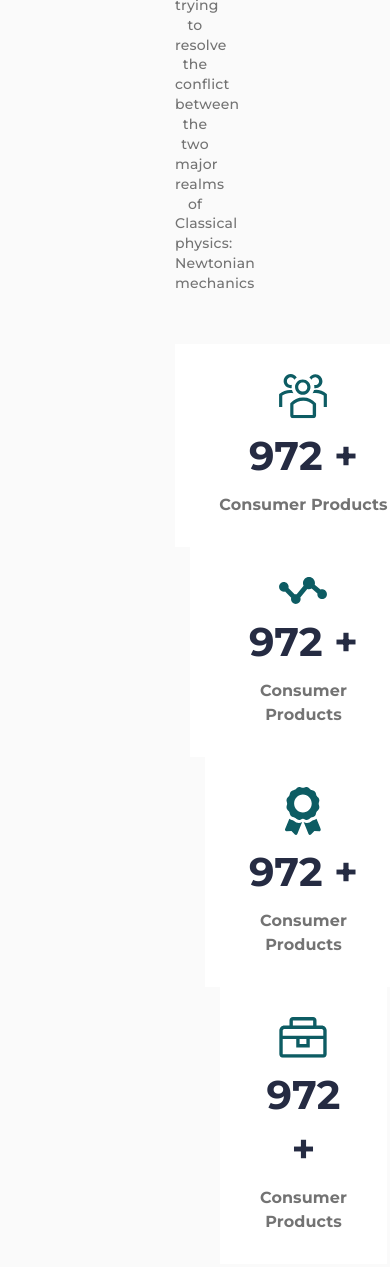
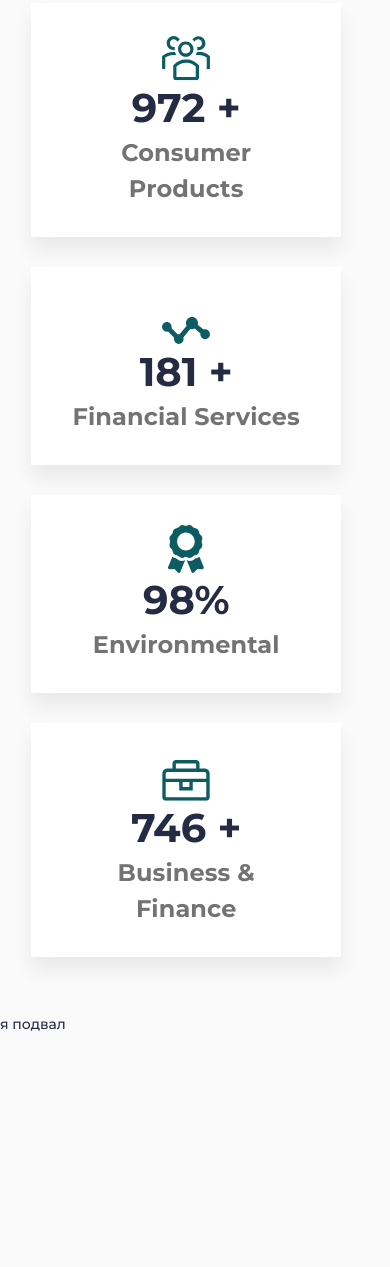
Before and after one commit to BeniaminYagdanov/HTML-CSS-Repository, a plain HTML site: page Adaptive layout1/index.html in a window 390 px wide. Shown: the part 1597-2864 px from the top of the page. After the commit the page ends 2630 px from the top, so only its background shows below. Drawn offline with Linux system fonts and the light colour scheme; files whose address does not match are found by name.

Commit message:
16.05.23 fix bugs and move on to the next block (3)

```diff
--- a/Adaptive layout1/index.html
+++ b/Adaptive layout1/index.html
@@ -103,7 +103,7 @@
 						<div class="advantages__column">
 							<div class="advantages__item">
 								<div class="advantages__icon">
-									<div class="advantages__icon"><img src="Img/advantages/4.svg" alt="Consumer Products ">
+									<img src="Img/advantages/4.svg" alt="Consumer Products">
 								</div>
 								<div class="advantages__value">972 +</div>
 								<div class="advantages__text">Consumer Products</div>
@@ -112,35 +112,35 @@
 						<div class="advantages__column">
 							<div class="advantages__item">
 								<div class="advantages__icon">
-										<div class="advantages__icon"><img src="Img/advantages/5.svg" alt="Consumer Products ">
+									<img src="Img/advantages/5.svg" alt="Financial Services">
 								</div>
-										<div class="advantages__value">972 +</div>
-										<div class="advantages__text">Consumer Products</div>
+								<div class="advantages__value">181 +</div>
+								<div class="advantages__text">Financial Services</div>
 							</div>
 						</div>
 						<div class="advantages__column">
 							<div class="advantages__item">
 								<div class="advantages__icon">
-											<div class="advantages__icon"><img src="Img/advantages/6.svg" alt="Consumer Products ">
+									<img src="Img/advantages/6.svg" alt="Environmental">
 								</div>
-											<div class="advantages__value">972 +</div>
-											<div class="advantages__text">Consumer Products</div>
+								<div class="advantages__value">98%</div>
+								<div class="advantages__text">Environmental</div>
 							</div>
 						</div>
 						<div class="advantages__column">
 							<div class="advantages__item">
 								<div class="advantages__icon">
-												<div class="advantages__icon"><img src="Img/advantages/7.svg"
-														alt="Consumer Products ">
+									<img src="Img/advantages/7.svg" alt="Business & Finance">
 								</div>
-												<div class="advantages__value">972 +</div>
-												<div class="advantages__text">Consumer Products</div>
+								<div class="advantages__value">746 +</div>
+								<div class="advantages__text">Business & Finance</div>
 							</div>
 						</div>
 					</div>
 				</div>
 	</div>
 	</section>
+
 	</main>
 	<footer class="footer">я подвал</footer>
 
@@ -172,8 +172,8 @@
 <!-- 2:22:45 утро 10.05. 40 мин. -->
 <!-- 2:32:20 90 мин. 10.05 -->
 <!-- 2:41:30 11.05 утро 40 мин. -->
-<!--  -->
-<!--  -->
+<!-- 2:47:00 14.05 утро 60 мин. исправление багов с wrap -->
+<!-- 2:50:50 16.05 утро 40 мин. исправление багов и переход к следующему блоку -->
 <!--  -->
 <!--  -->
 <!--  -->
--- a/Adaptive layout1/style.css
+++ b/Adaptive layout1/style.css
@@ -188,8 +188,24 @@ body {
 	color: #737373;
 	line-height: calc(20 / 14 * 100%);
 
+}
 
+@media (max-width:992px) {
+	.header-block__sub-title {
+		font-size: 35px;
+	}
+}
 
+@media (max-width:426px) {
+	.header-block__sub-title {
+		font-size: 18px;
+	}
+}
+
+@media (min-width:1024px) {
+	.header-block__sub-title {
+		font-size: 18px;
+	}
 }
 
 /*---------------Footer--------------------------------------------------------------------------------------------------------------------------------------------------------------------------------------*/
@@ -348,14 +364,15 @@ object-position: top;
 
 .services__body {}
 
-@media (min-width: 670px) {
+@media (min-width: 880px) {
 	.services__body {
 		/* flex-wrap: wrap; */
-		margin: 0px -15px;
 		display: flex;
+
+
+
 	}
 }
-
 
 .services__column {
 	flex: 0 1 33.333%;
@@ -363,16 +380,19 @@ object-position: top;
 
 
 
-@media (min-width: 670px) {
+@media (min-width: 880px) {
 	.services__column {
-		padding: 0px 15px;
+		padding: 15px;
+
 	}
 }
 
 
-@media (max-width: 992px) {
+@media (max-width: 879px) {
 	.services__column {
 		flex: 0 1 50%;
+
+
 	}
 
 	.services__column:not(:last-child) {
@@ -428,7 +448,7 @@ object-position: top;
 
 .item-service__text {
 	color: #737373;
-	line-height: calc(20 / 14 * 100%);
+	line-height: 142%;
 }
 
 /*---------------------------------------------------------------------------------------------------------*/
@@ -436,6 +456,18 @@ object-position: top;
 
 .advantages {
 	padding: 160px;
+}
+
+@media (max-width:992px) {
+	.advantages {
+		padding: 90px 0px;
+	}
+}
+
+@media (max-width:767px) {
+	.advantages {
+		padding: 60px 0px;
+	}
 }
 
 /*верхний отступ*/
@@ -447,22 +479,61 @@ object-position: top;
 
 }
 
+@media (max-width:767px) {
+	.advantages__header {
+		margin: 0px 0px 25px 0px;
+
+	}
+}
+
 .advantages__body {
 	display: flex;
-	margin: 0px -15px;
+	flex-wrap: wrap;
+	margin: 0px -15px -30px;
 
 }
 
 .advantages__column {
-	padding: 0px 15px;
+	padding: 0px 0px;
+	margin: 0px 0px 30px 0px;
 	flex: 0 1 25%;
+
+	/*margin: 0 auto; с этим тоже поиграться */
 }
 
+@media (max-width:1235px) {
+	.advantages__column {
+		flex: 0 1 50%;
+
+
+	}
+}
+
+@media (max-width:558px) {
+	.advantages__column {
+		flex: 25%;
+		flex-wrap: wrap;
+		padding: 0px 80px 0px 0px;
+		position: relative;
+		left: 8%;
+	}
+
+	.advantages__text {
+		font-size: 24px;
+		text-align: center;
+	}
+}
+
+
 .advantages__item {
+	background-color: #fff;
 	padding: 30px 40px;
+	font-weight: 700;
 	text-align: center;
-	font-weight: 700;
-	background-color: #fff;
+	box-shadow: 0px 13px 19px rgba(0, 0, 0, 0.07);
+
+
+
 }
 
 /* отступ в 10 px для 4 блоков - */
@@ -471,18 +542,27 @@ object-position: top;
 
 }
 
-.advantages__icon {}
+.advantages__icon {
+	/* как фиксить разную высоту картинки см. ниже */
+	height: 48px;
+	display: flex;
+	align-items: flex-end;
+	justify-content: center;
+
+}
 
 .advantages__value {
 	font-size: 40px;
-	line-height: calc(57 / 42 * 100%);
+	line-height: 135%;
 
 }
 
 .advantages__text {
+	letter-spacing: 0.1px;
 	color: #737373;
-	font-size: 16px;
-	line-height: calc(24 / 16 * 100%);
-	letter-spacing: 0.1px;
+	font-size: 15 px;
+	line-height: 150%;
 
 }
+
+/* при 370 пикселях поставить побольше левый отступ через pos rel  и все могу идти дальше */
```
Also changed, not shown: Adaptive layout1/Img/practice/1.jpg (added), Adaptive layout1/Img/practice/2.jpg (added), Adaptive layout1/Img/practice/3.jpg (added), Adaptive layout1/Img/practice/4.jpg (added). Lines whose indentation alone changed are shown as unchanged.
